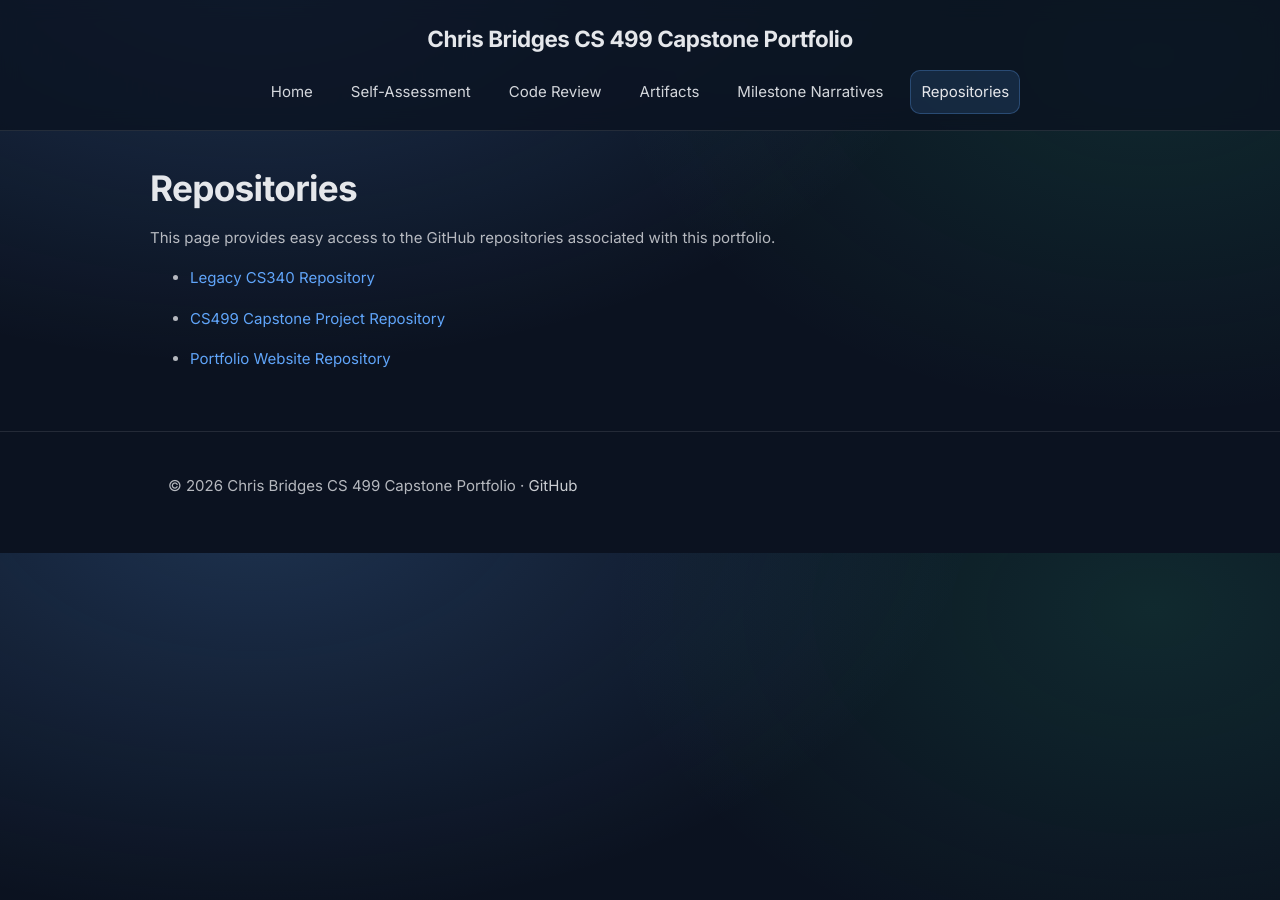
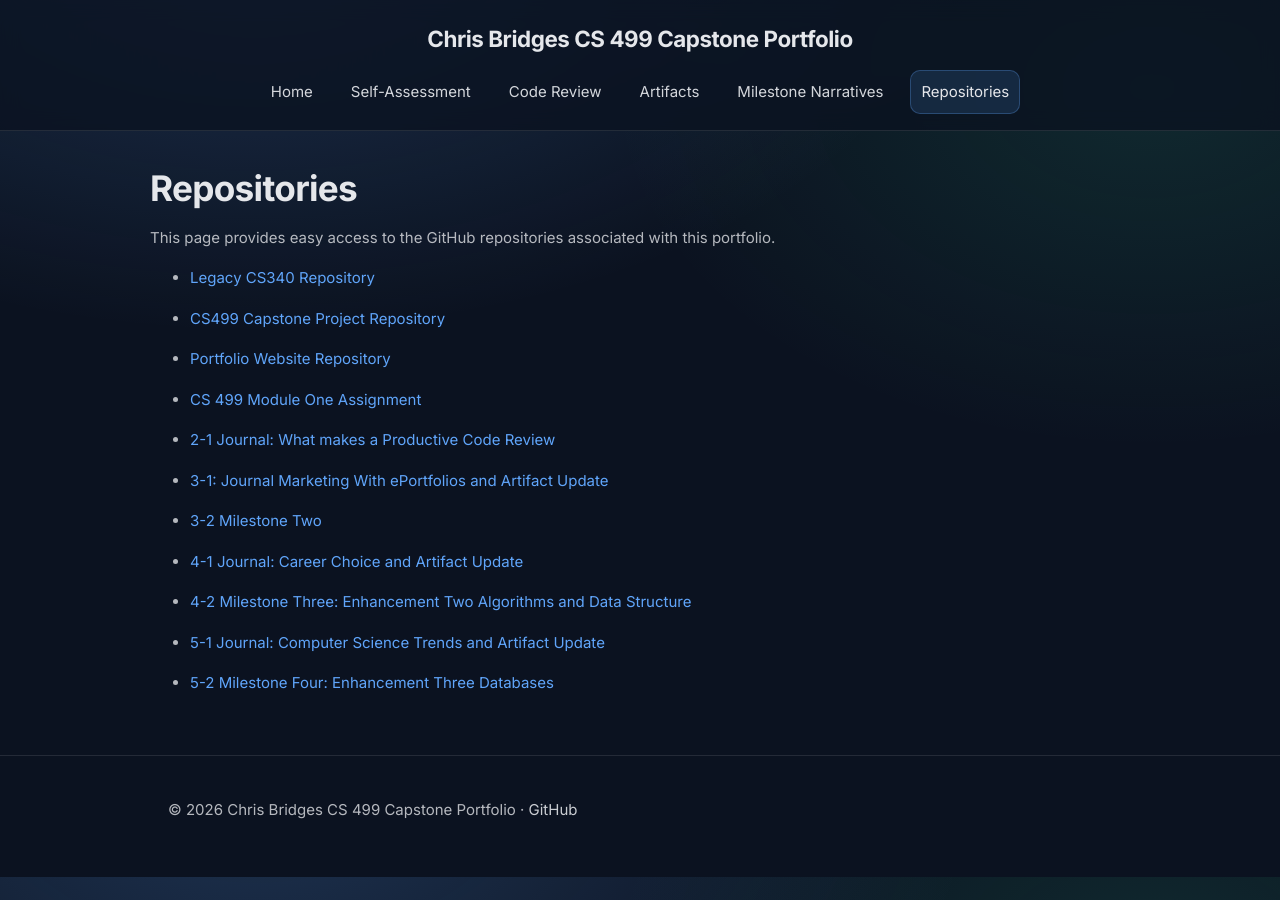
Before and after one commit to christopherbridges1/christopherbridges1.github.io, a Jekyll site: the page built from _pages/repository.md, in a window 1280 px wide. Built offline with Jekyll 4.4.1, drawn with Linux system fonts in a browser that asks for light colours.

Commit message:
Update repository.md

```diff
--- a/_pages/repository.md
+++ b/_pages/repository.md
@@ -11,3 +11,19 @@ This page provides easy access to the GitHub repositories associated with this p
 - [CS499 Capstone Project Repository](https://github.com/christopherbridges1/CS499-MEAN)
 
 - [Portfolio Website Repository](https://github.com/christopherbridges1/christopherbridges1.github.io)
+
+- [CS 499 Module One Assignment](assets/CS 499 Module One Assignment Template.docx)
+
+- [2-1 Journal: What makes a Productive Code Review](/assets/2-1 journal.docx)
+
+- [3-1: Journal Marketing With ePortfolios and Artifact Update](/assets/3-1 Journal Marketing With ePortfolios and Artifact Update.docx)
+
+- [3-2 Milestone Two](/assets/3-2 Milestone Two.docx)
+
+- [4-1 Journal: Career Choice and Artifact Update](/assets/4-1 Journal Career Choice and Artifact Update.docx)
+
+- [4-2 Milestone Three: Enhancement Two Algorithms and Data Structure](/assets/4-2 Milestone Three Enhancement Two Algorithms and Data Structure.docx)
+
+- [5-1 Journal: Computer Science Trends and Artifact Update](/assets/5-1 Journal Computer Science Trends and Artifact Update.docx)
+
+- [5-2 Milestone Four: Enhancement Three Databases](/assets/5-2 Milestone Four Enhancement Three Databases.docx)
```
